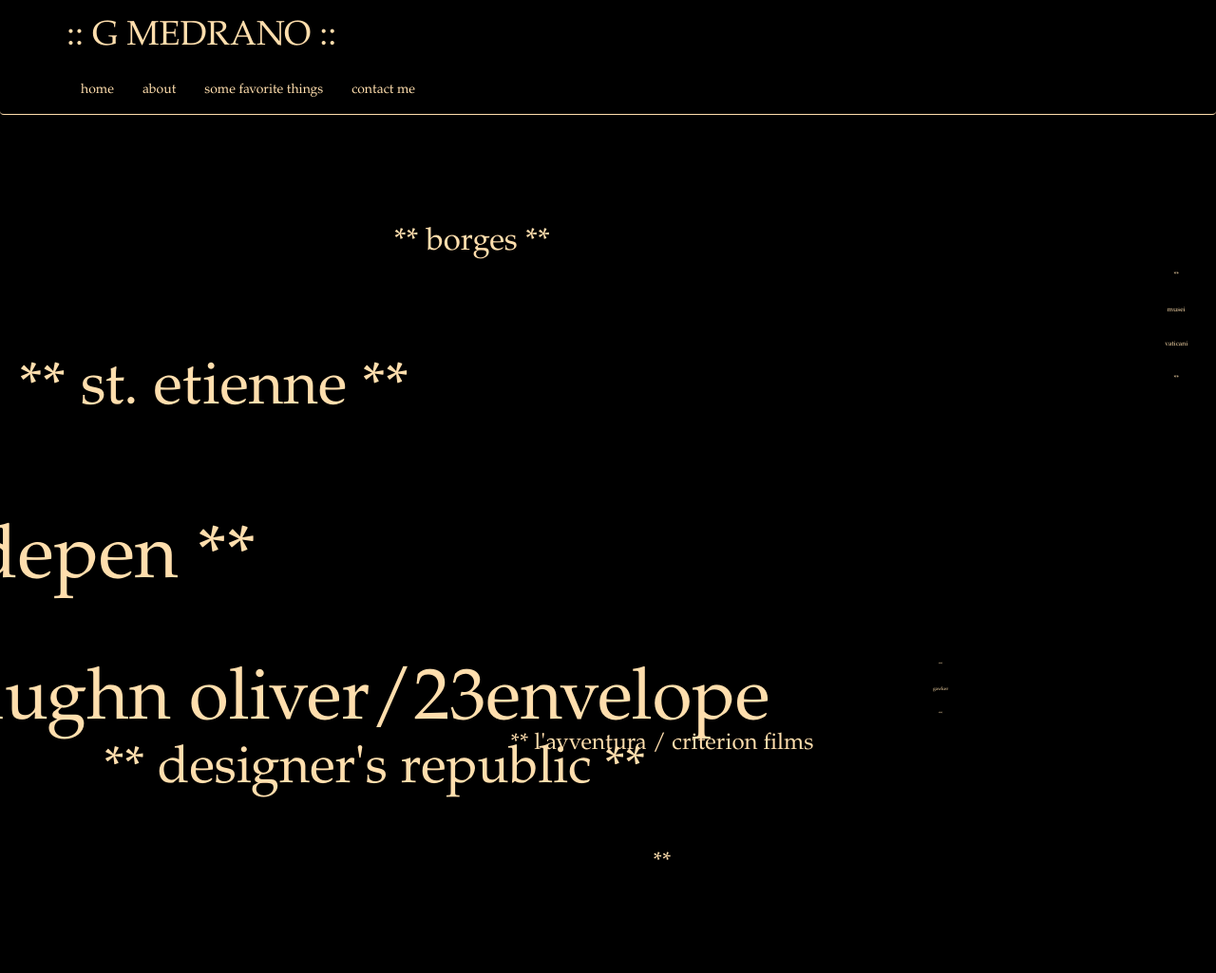
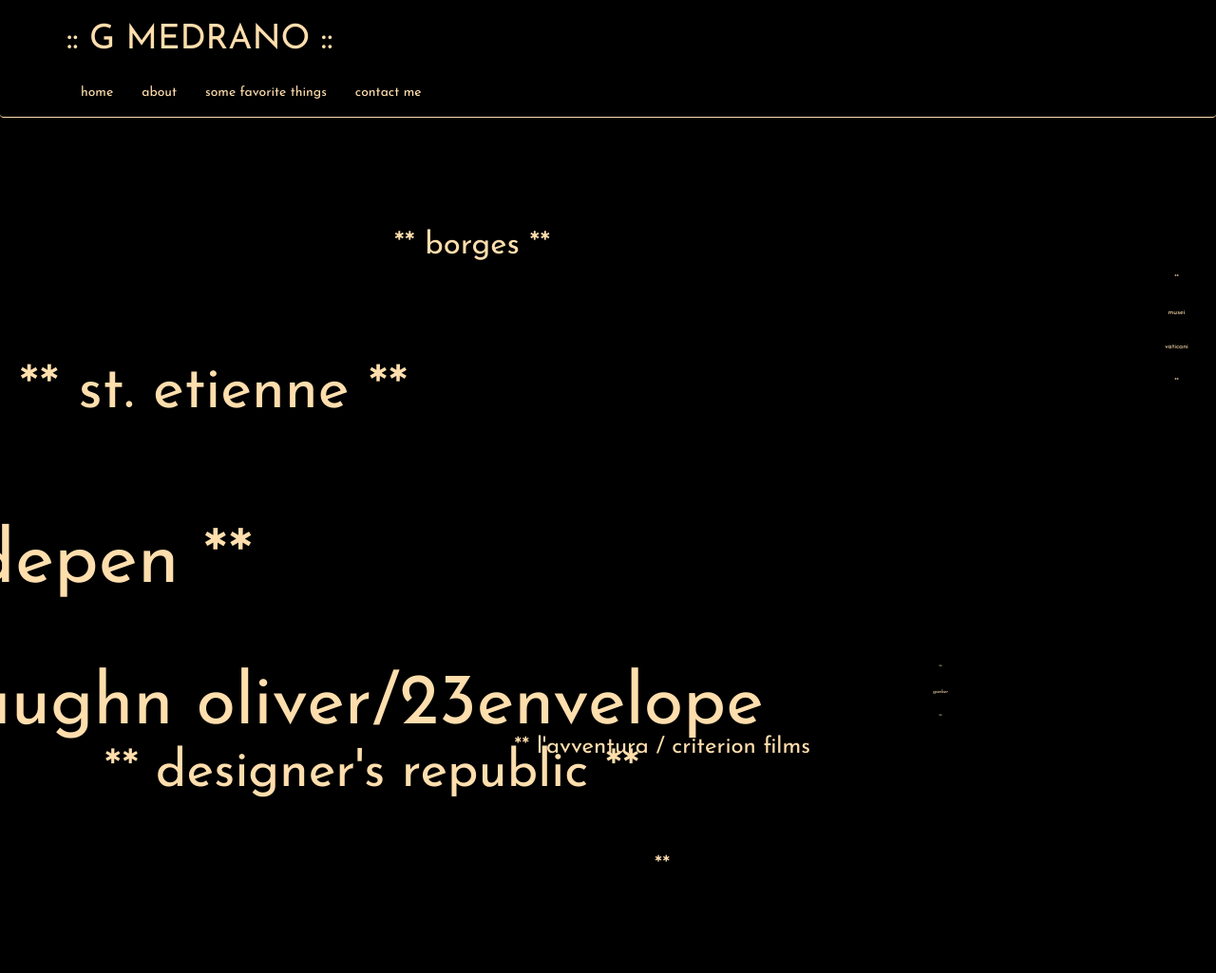
Before and after one commit to GMedranoCode/GMedranoCodeWebsite, a plain HTML site: page favorites.html in a window 1280 px wide. Shown: the top 1025 px of the page at 95% size. Drawn offline with nearby package versions, Linux system fonts and the light colour scheme.

Commit message:
Changed and styled font to Josefin Sans, added google font api

```diff
--- a/favorites.html
+++ b/favorites.html
@@ -10,12 +10,13 @@
    <link rel="stylesheet" href="//netdna.bootstrapcdn.com/font-awesome/4.0.3/css/font-awesome.min.css">
    <link rel="stylesheet" href="//netdna.bootstrapcdn.com/bootstrap/3.1.0/css/bootstrap.min.css">
    <link rel="stylesheet" type="text/css" href="style.css">
+   <link href='http://fonts.googleapis.com/css?family=Josefin+Sans' rel='stylesheet' type='text/css'>
 </head>
 <body>
 <div class="navbar navbar-custom navbar-default">
    <div class="container">
       <ul class="nav navbar-default navbar-nav">
-         <h1>:: G MEDRANO ::</h1>
+         <h1><font face="Josefin Sans">:: G MEDRANO ::</font></h1>
          <li><a href="index.html">home</a></li>
          <li><a href="about.html">about</a></li>
          <li><a>some favorite things</a></li>
@@ -32,13 +33,14 @@
 
 
          address {
-            font-family:palatino, serif, helvetica,
+            font-family:Josefin Sans, sans-serif, helvetica,
+
             sans-serif;font-style:italic;text-align:right;
          }
 
          #tagcloud {
             background:transparent;
-            font:56px, Palatino,serif;
+            font:56px, Josefin Sans,sans-serif;
             height:400px;
             overflow: a ;
             position:relative;
@@ -55,7 +57,7 @@
             /* background:#FFF;
             border:1em? solid #FFF; */
             color:navajowhite;
-            font-family:Palatino, serif;
+            font-family:Josefin Sans, serif;
             left:75%;
             line-height:5.2em;
             margin:-0.19 0 0;
@@ -75,7 +77,7 @@
             background:none !important;
             border: 0;
             box-shadow:none !important;
-            font-family:"Palatino Linotype", "Book Antiqua", Palatino, serif;
+            font-family:"Josefin Sans Linotype", "Book Antiqua", Josefin Sans, serif;
             color: navajowhite;
          }
 
@@ -83,7 +85,7 @@
             background:none !important;
             border: 0;
             box-shadow:none !important;
-            font-family:"Palatino Linotype", "Book Antiqua", Palatino, serif;
+            font-family:sanserif;
             color: navajowhite;
          }
 
--- a/style.css
+++ b/style.css
@@ -2,14 +2,12 @@
 *styling for background below. Class img responsive in HTML.
 *hexa color = #ffff
 */
-
-
 body {
    background-color: black;
-   font-family:Palatino, serif;
+   font-family: "Josefin Sans", serif;
 }
 
-#bg {
+#bg {'Josefin Sans';
    position: fixed;
    top: -37.25%;
    left: -50%;
@@ -35,22 +33,22 @@ body {
 }
 
 .h1{
-   font-family: Palatino, serif;
+   font-family:'Josefin Sans',sans-serif;
 }
 
 .nav {
    background:none !important;
    border: 0;
    box-shadow:none !important;
-   font-family:"Palatino Linotype", "Book Antiqua", Palatino, serif;
+   font-family:'Josefin Sans',sans-serif;
    color: navajowhite;
 }
 
-.navbar-default{
-   background:none !important;
+.navbar-default {
+   background: none !important;
    border: 0;
-   box-shadow:none !important;
-   font-family:"Palatino Linotype", "Book Antiqua", Palatino, serif;
+   box-shadow: none !important;
+   font-family:'Josefin Sans',sans-serif;
    color: navajowhite;
 }
 
@@ -58,20 +56,26 @@ body {
 .navbar-default .navbar-nav>li>a:visited,
 .navbar-default .navbar-nav>li>a:focus {
    color: navajowhite;
+   font-family:'Josefin Sans',sans-serif;
 }
 
 .navbar-default .navbar-nav>li>a:hover {
    color: aqua;
+   font-family:'Josefin Sans',sans-serif;
 
 }
 
 .navbar {
    border-bottom: 1px solid navajowhite;
+   font-family:'Josefin Sans',sans-serif;
 }
 
 .main {
    color:navajowhite;
-   font-family: Palatino,serif;
+}
+
+.container {
+   font-family:'Josefin Sans', sans-serif;
 }
 
 textarea {
```
Also changed, not shown: about.html (+4 -6 lines), contact.html (+1 -0 lines), index.html (+2 -1 lines).
